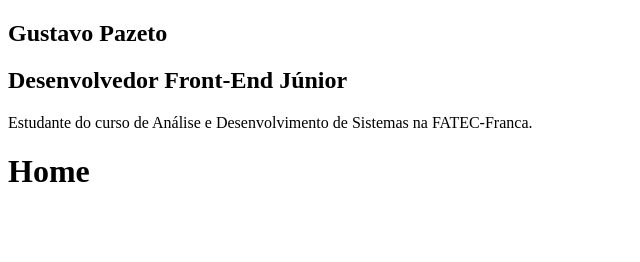
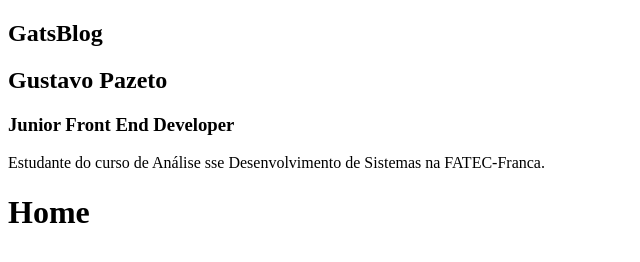
Before and after one commit to Pazeto22/gatsblog, a Gatsby site: page / in a window 1280 px wide. Shown: the whole page, without its empty margins (0-640 px from the left). Built offline with nearby package versions, Linux system fonts and the light colour scheme; Gatsby itself is replaced by a stand-in of ours.

Commit message:
grapichql, query

```diff
--- a/gatsby-config.js
+++ b/gatsby-config.js
@@ -1,8 +1,10 @@
 module.exports = {
   siteMetadata: {
     title: `GatsBlog`,
-    description: `A PWA project that exists to learn some things like gatsby, react, etc...`,
-    author: `@pazeto22`,
+    // description: `A PWA project that exists to learn some things like gatsby, react, etc...`,
+    description: `Estudante do curso de Análise sse Desenvolvimento de Sistemas na FATEC-Franca.`,
+    author: `Gustavo Pazeto`,
+    position: `Junior Front End Developer`
   },
   plugins: [
     `gatsby-plugin-react-helmet`,
--- a/package.json
+++ b/package.json
@@ -19,6 +19,7 @@
     "react-helmet": "^5.2.1"
   },
   "devDependencies": {
+    "cross-env": "^7.0.2",
     "prettier": "^1.19.1"
   },
   "keywords": [
@@ -28,6 +29,7 @@
   "scripts": {
     "build": "gatsby build",
     "develop": "gatsby develop",
+    "develop:playground": "cross-env GATSBY_GRAPHQL_IDE=playground gatsby develop",
     "format": "prettier --write \"**/*.{js,jsx,json,md}\"",
     "start": "npm run develop",
     "serve": "gatsby serve",
--- a/src/components/Profile/index.js
+++ b/src/components/Profile/index.js
@@ -1,13 +1,68 @@
+// import React from 'react'
+// import { StaticQuery, graphql } from 'gatsby'
+
+// const Profile = () => (
+//     <StaticQuery
+//         query={graphql`
+//         query MySiteMetadata {
+//             site {
+//                 siteMetadata {
+//                     title
+//                     author
+//                     description
+//                     position
+//                 }
+//             }
+//         }
+//         `}
+//         render={({ site: { siteMetadata: { title, author, position, description } } }) => (
+//             <div className="Profile-wrapper">
+//                 <h1>{title}</h1>
+//                 <h2>{author}</h2>
+//                 <h3>{position}</h3>
+//                 <p>
+//                     {description}
+//                 </p>
+//             </div>
+//         )}
+//     />
+// );
+
+// export default Profile
+
+//useStaticQuery
+
 import React from 'react'
+import { useStaticQuery, graphql } from 'gatsby'
 
-const Profile = () => (
-    <div className="Profile-wrapper">
-        <h1>Gustavo Pazeto</h1>
-        <h2>Desenvolvedor Front-End Júnior</h2>
-        <p>
-            Estudante do curso de Análise e Desenvolvimento de Sistemas na FATEC-Franca.
+const Profile = () => {
+    //Primeiro de tudo pegar os dados
+    const {
+        site: {
+            siteMetadata: { title, author, position, description },
+        },
+    } = useStaticQuery(graphql`
+    query MySiteMetadata {
+        site {
+            siteMetadata {
+                title
+                author
+                description
+                position
+            }
+        }
+    }
+    `)
+    return (
+        <div className="Profile-wrapper">
+            <h1>{title}</h1>
+            <h2>{author}</h2>
+            <h3>{position}</h3>
+            <p>
+                {description}
             </p>
-    </div>
-);
+        </div>
+    )
+}
 
 export default Profile
```
Also changed, not shown: 1 other file.
